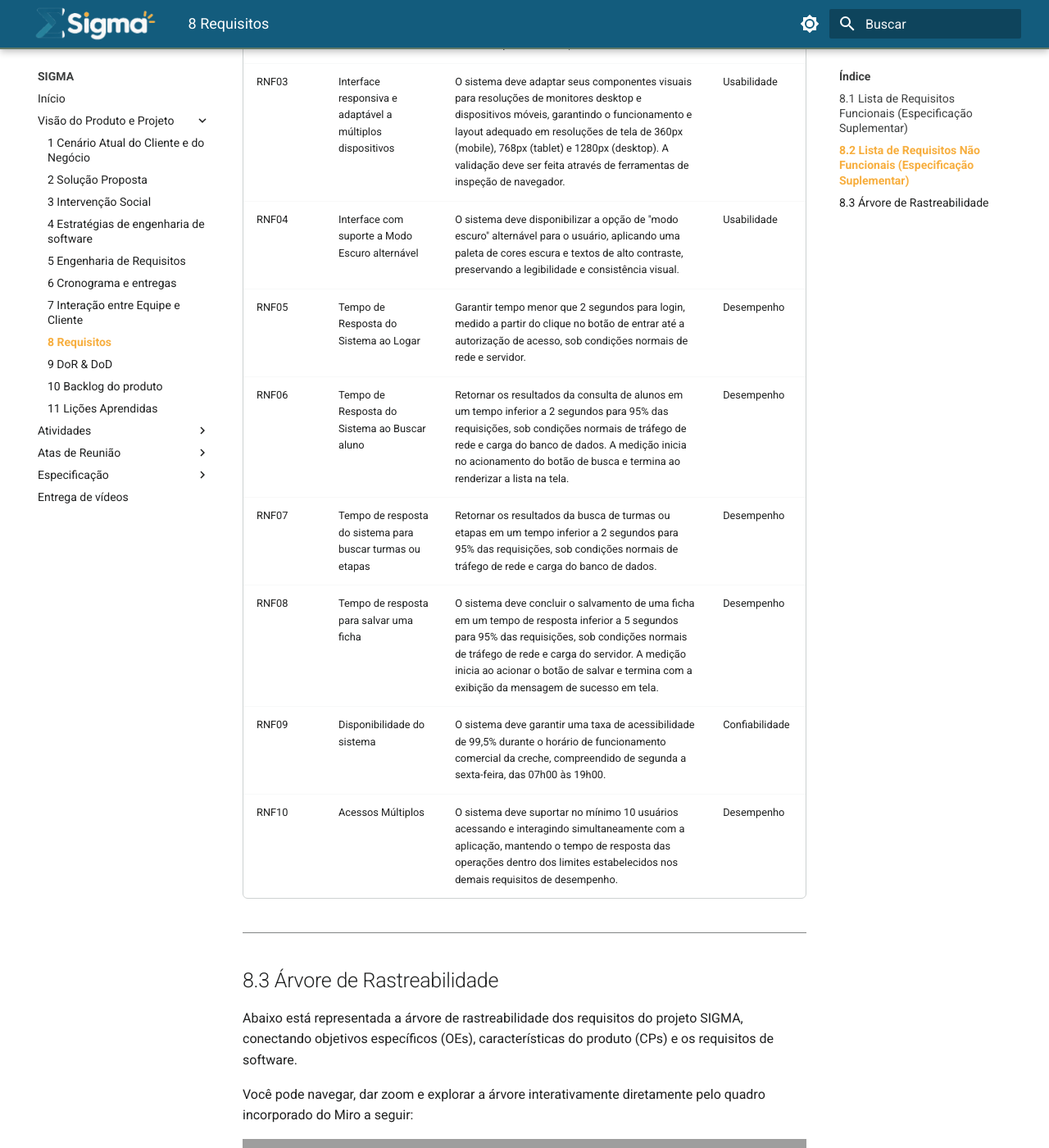
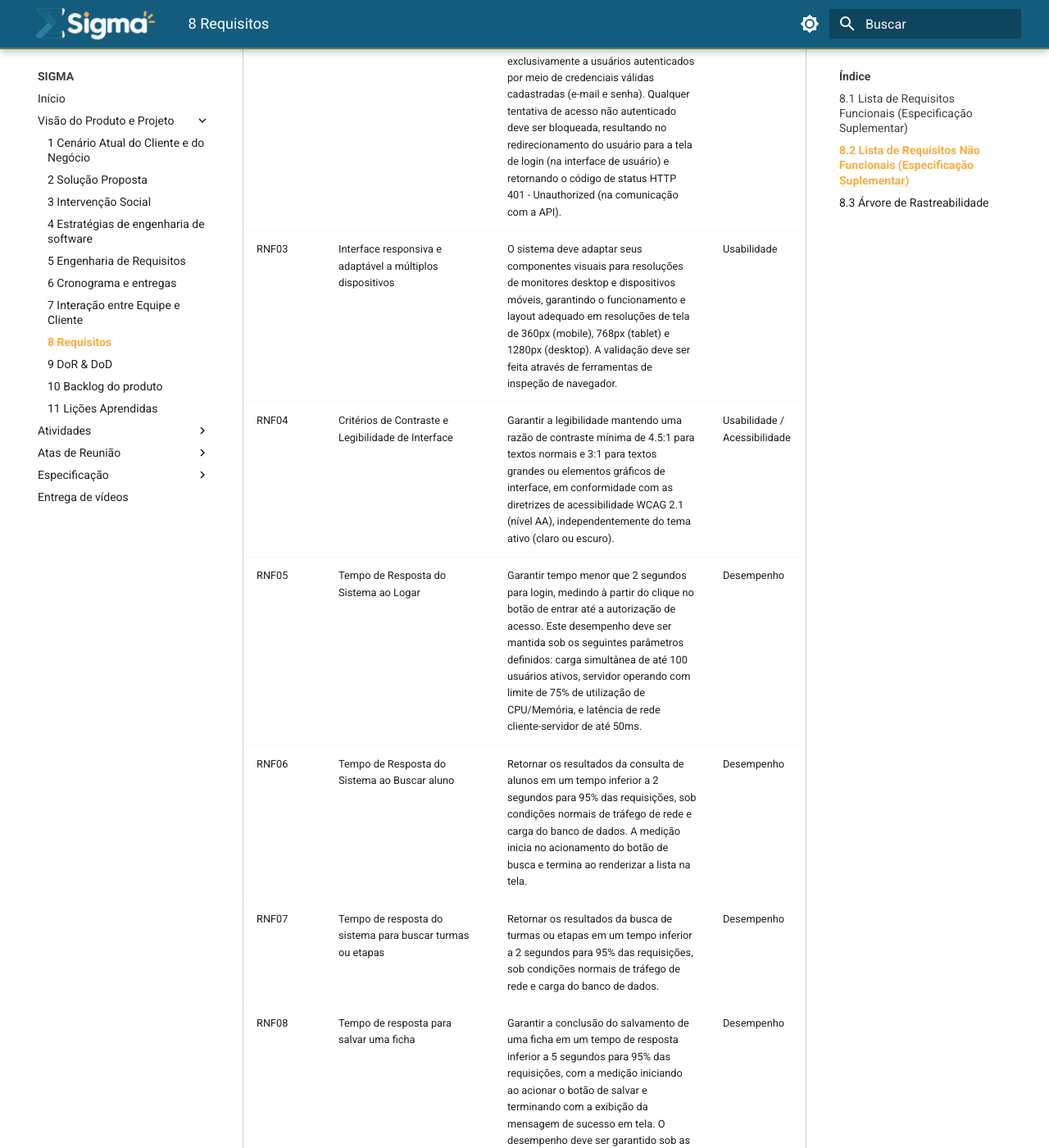
Before and after one commit to mdsreq-fga-unb/REQ-2026.2-T01-Sigma, an MkDocs documentation site: the page built from docs/doc-visao/8_requisitos.md, in a window 1280 px wide and 1400 px high, scrolled down 4385 px. Shown: the whole window at 82% size. Built offline with MkDocs 1.6.1 and Material for MkDocs 9.7.7, drawn with Linux system fonts in a browser that asks for light colours; some of the changed text lies outside the part shown; grey boxes are pictures that could not be loaded.

Commit message:
fix(RNFS): Adicionando o RNF11 e o RNF12, e corrigindo o RNF05, RNF08, RNF09, RNF01 e RNF04

```diff
--- a/docs/doc-visao/8_requisitos.md
+++ b/docs/doc-visao/8_requisitos.md
@@ -92,16 +92,18 @@
 
 | ID | Nome do requisito | Descrição | Classificação URPS+ |
 | :--- | :--- | :--- | :--- |
-| <span id="req-rnf01" class="rf-anchor">RNF01</span> | Privacidade de Dados e Retenção Segura | Garantir a privacidade dos dados pessoais restringindo sua visualização apenas a usuários autenticados, apoiando a segurança da informação exigida pela LGPD. | Segurança |
+| <span id="req-rnf01" class="rf-anchor">RNF01</span> | Controle de Acesso e Autenticação | Restringir o acesso às funcionalidades do sistema e dados pessoais exclusivamente dos usuários autenticados por meio de credenciais válidas (e-mail e senha), garantindo a provacidade exigida pela LGPD. Tentativas de acesso não autenticado devem ser bloqueadas, redirecionando o usuário para a atela de login na interface e retornando o código HTTP 401 (Unauthorized) na API. | Segurança |
 | <span id="req-rnf02" class="rf-anchor">RNF02</span> | Restrição de Acesso não Autenticado | O sistema deve restringir o acesso às suas funcionalidades internas exclusivamente a usuários autenticados por meio de credenciais válidas cadastradas (e-mail e senha). Qualquer tentativa de acesso não autenticado deve ser bloqueada, resultando no redirecionamento do usuário para a tela de login (na interface de usuário) e retornando o código de status HTTP 401 - Unauthorized (na comunicação com a API). | Segurança |
 | <span id="req-rnf03" class="rf-anchor">RNF03</span> | Interface responsiva e adaptável a múltiplos dispositivos | O sistema deve adaptar seus componentes visuais para resoluções de monitores desktop e dispositivos móveis, garantindo o funcionamento e layout adequado em resoluções de tela de 360px (mobile), 768px (tablet) e 1280px (desktop). A validação deve ser feita através de ferramentas de inspeção de navegador. | Usabilidade |
-| <span id="req-rnf04" class="rf-anchor">RNF04</span> | Interface com suporte a Modo Escuro alternável | O sistema deve disponibilizar a opção de "modo escuro" alternável para o usuário, aplicando uma paleta de cores escura e textos de alto contraste, preservando a legibilidade e consistência visual. | Usabilidade |
-| <span id="req-rnf05" class="rf-anchor">RNF05</span> | Tempo de Resposta do Sistema ao Logar | Garantir tempo menor que 2 segundos para login, medido a partir do clique no botão de entrar até a autorização de acesso, sob condições normais de rede e servidor. | Desempenho |
+| <span id="req-rnf04" class="rf-anchor">RNF04</span> | Critérios de Contraste e Legibilidade de Interface | Garantir a legibilidade mantendo uma razão de contraste mínima de 4.5:1 para textos normais e 3:1 para textos grandes ou elementos gráficos de interface, em conformidade com as diretrizes de acessibilidade WCAG 2.1 (nível AA), independentemente do tema ativo (claro ou escuro). | Usabilidade / Acessibilidade |
+| <span id="req-rnf05" class="rf-anchor">RNF05</span> | Tempo de Resposta do Sistema ao Logar | Garantir tempo menor que 2 segundos para login, medindo à partir do clique no botão de entrar até a autorização de acesso. Este desempenho deve ser mantida sob os seguintes parâmetros definidos: carga simultânea de até 100 usuários ativos, servidor operando com limite de 75% de utilização de CPU/Memória, e latência de rede cliente-servidor de até 50ms. | Desempenho |
 | <span id="req-rnf06" class="rf-anchor">RNF06</span> | Tempo de Resposta do Sistema ao Buscar aluno | Retornar os resultados da consulta de alunos em um tempo inferior a 2 segundos para 95% das requisições, sob condições normais de tráfego de rede e carga do banco de dados. A medição inicia no acionamento do botão de busca e termina ao renderizar a lista na tela. | Desempenho |
 | <span id="req-rnf07" class="rf-anchor">RNF07</span> | Tempo de resposta do sistema para buscar turmas ou etapas | Retornar os resultados da busca de turmas ou etapas em um tempo inferior a 2 segundos para 95% das requisições, sob condições normais de tráfego de rede e carga do banco de dados. | Desempenho |
-| <span id="req-rnf08" class="rf-anchor">RNF08</span> | Tempo de resposta para salvar uma ficha | O sistema deve concluir o salvamento de uma ficha em um tempo de resposta inferior a 5 segundos para 95% das requisições, sob condições normais de tráfego de rede e carga do servidor. A medição inicia ao acionar o botão de salvar e termina com a exibição da mensagem de sucesso em tela. | Desempenho |
-| <span id="req-rnf09" class="rf-anchor">RNF09</span> | Disponibilidade do sistema | O sistema deve garantir uma taxa de acessibilidade de 99,5% durante o horário de funcionamento comercial da creche, compreendido de segunda a sexta-feira, das 07h00 às 19h00. | Confiabilidade |
+| <span id="req-rnf08" class="rf-anchor">RNF08</span> | Tempo de resposta para salvar uma ficha | Garantir a conclusão do salvamento de uma ficha em um tempo de resposta inferior a 5 segundos para 95% das requisições, com a medição iniciando ao acionar o botão de salvar e terminando com a exibição da mensagem de sucesso em tela. O desempenho deve ser garantido sob as seguintes condições de medição: fichas (documentos) com tamanho máximo de 5MB, base de dados operando com volume preenchido de até 1 milhão de registros, e suporte a picos de até 100 requisições simultâneas de salvamento. | Desempenho |
+| <span id="req-rnf09" class="rf-anchor">RNF09</span> | Garantir uma taxa de acessibilidade de 99,5% apurada mensalmente, durante o horário de funcionamento comercial da creche, compreendido de segunda a sexta-feira, das 07h30 às 19h30. Considera-se indisponibilidade qualquer período em que a aplicação principal fique inacessível ou retorne erros de servidor por mais de 5 minutos consecutivos. A medição será feita por meio de ferramentas automatizadas de monitoramento que verificam a resposta do servidor em intervalos de 1 minuto. | Confiabilidade |
 | <span id="req-rnf10" class="rf-anchor">RNF10</span> | Acessos Múltiplos | O sistema deve suportar no mínimo 10 usuários acessando e interagindo simultaneamente com a aplicação, mantendo o tempo de resposta das operações dentro dos limites estabelecidos nos demais requisitos de desempenho. | Desempenho |
+| <span id="req-rnf11" class="rf-anchor">RNF11</span> | Política de Retenção e Descarte de Dados | Garantir o ciclo de vida dos dados pessoais aplicando os seguintes parâmetros de segurança: I - Todos os dados pessoais retidos e os backups correspondentes devem ser armazenados com criptografia forte; II - O sistema deve manter rotinas de backup automatizadas que garantam a integridade e a restauração dos dados retidos em caso de falhas, sem perda de informações; III - Dados inativos retidos por obrigações legais devem ser segregados do banco de dados operacional, acessíveis exclusivamente pelo administrador; IV - Após expirar o prazo legal de retenção, deve-se aplicar rotinas automatizadas de anonimização irreversível ou exclusão física, garantindo que os dados não possam ser recuperados sob nenhuma circunstância. | Segurança / Conformidade |
+| <span id="req-rnf12" class="rf-anchor">RNF12</span> | Backup e Restauração de Dados | Realizar rotinas automatizadas de backup do banco de dados e dos arquivos com frequência mínima diária. Em caso de incidentes ou falhas críticas, a perda aceitável de dados (RPO - Recovery Point Objective) não deve exceder as últimas 24 horas de operação, e o tempo máximo de recuperação e restauração completa do sistema (RTO - Recovery Time Objective) deve ser inferior a 4 horas. | Segurança / Confiabilidade |
 
 ---
 
```
